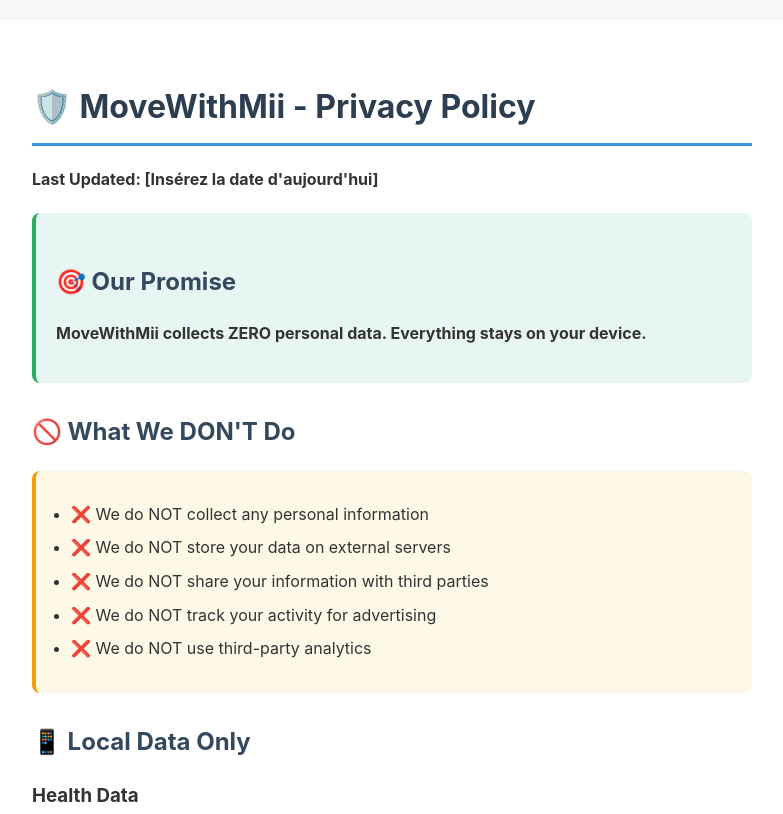
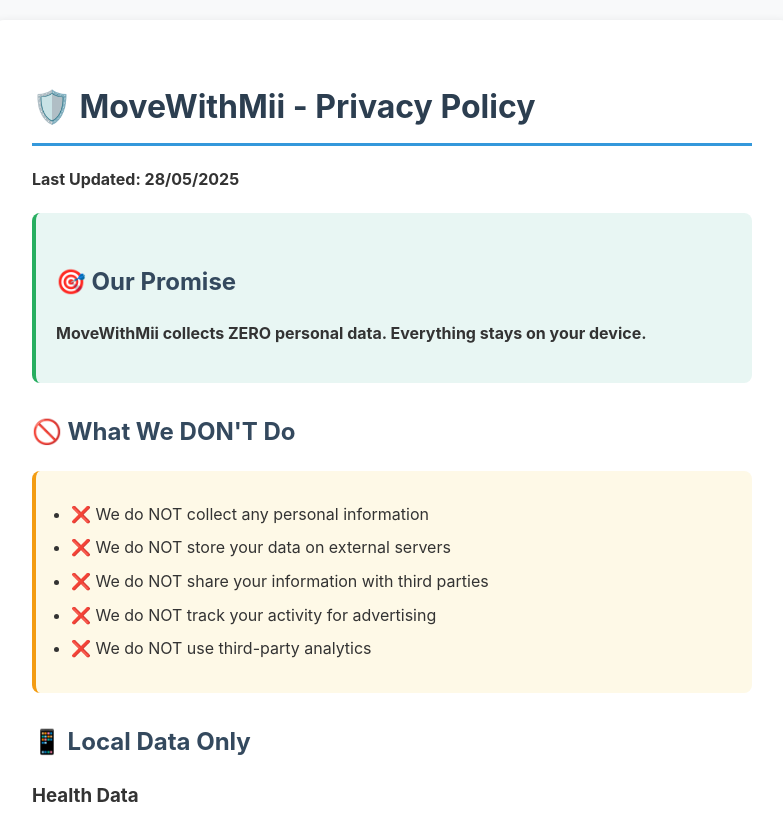
Before and after one commit to rgranet/movewithmii-privacy, a plain HTML site: page index.html in a window 1280 px wide. Shown: the top 814 px of the page, without its empty margins (248-1031 px from the left). Drawn offline with Linux system fonts and the light colour scheme.

Commit message:
Update index.html
Add date

```diff
--- a/index.html
+++ b/index.html
@@ -59,7 +59,7 @@
 <body>
     <div class="container">
         <h1>🛡️ MoveWithMii - Privacy Policy</h1>
-        <p><strong>Last Updated: [Insérez la date d'aujourd'hui]</strong></p>
+        <p><strong>Last Updated: 28/05/2025</strong></p>
 
         <div class="highlight">
             <h2>🎯 Our Promise</h2>
```
